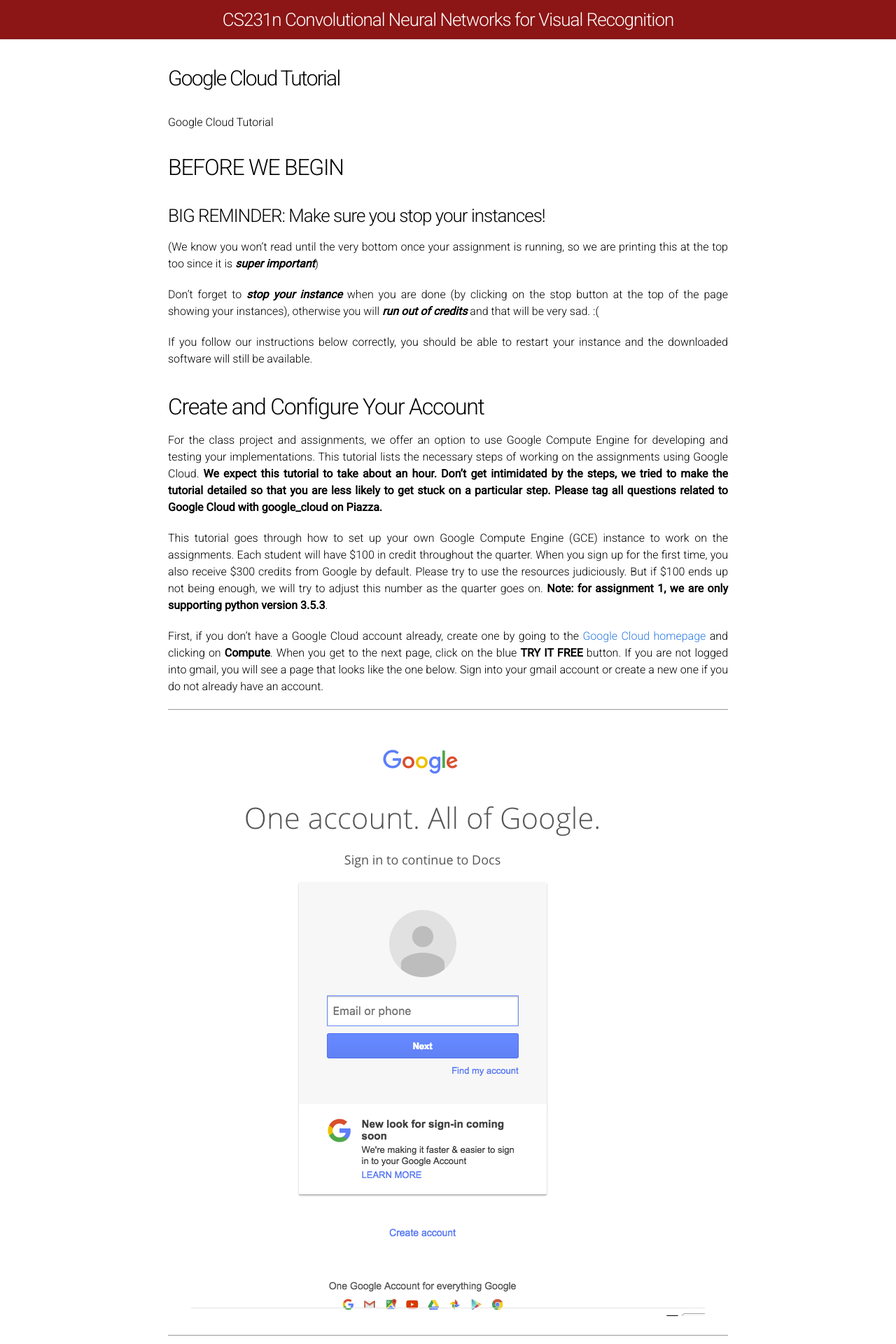
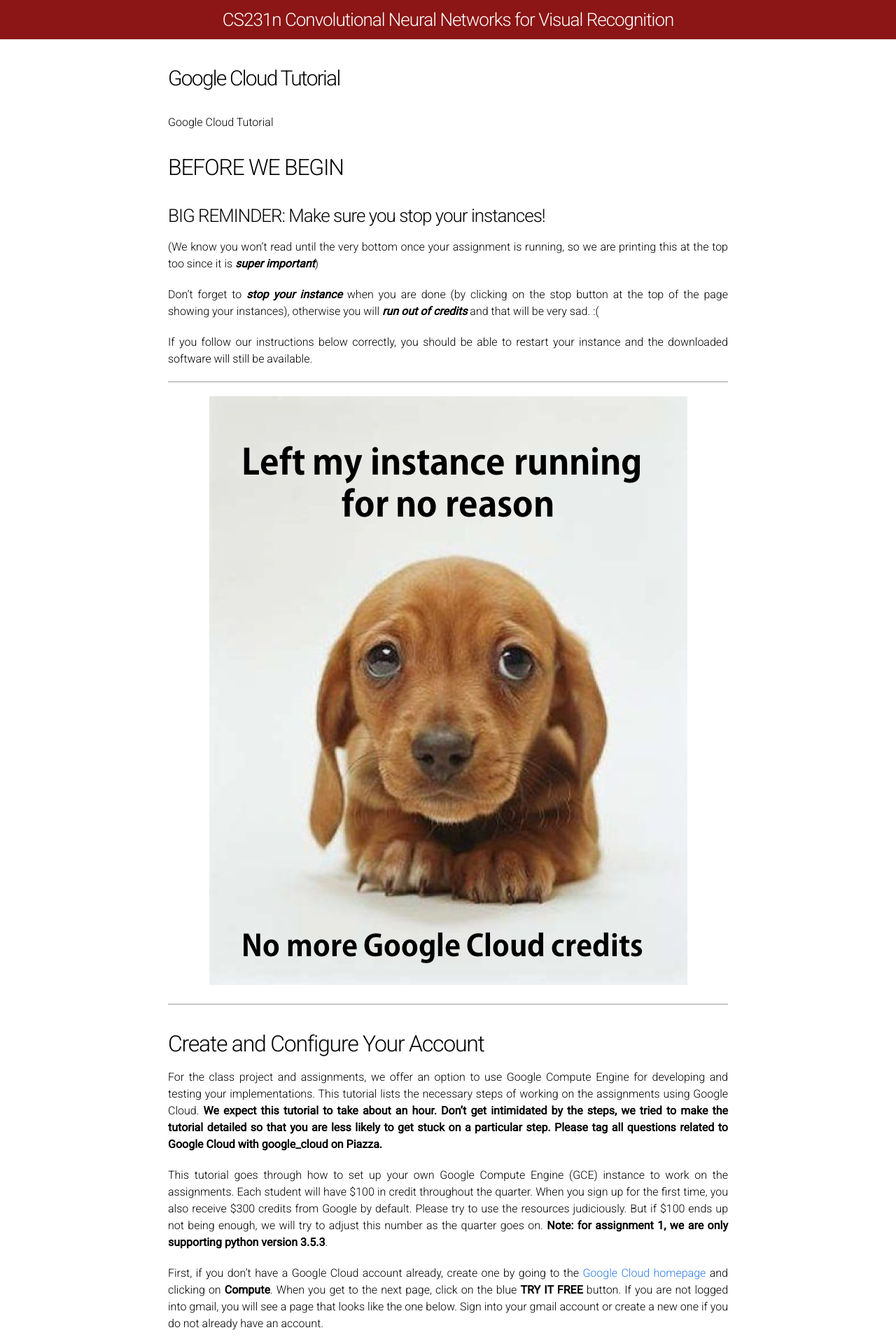
Before and after one commit to cs231n/cs231n.github.io, a Jekyll site: the page built from google_cloud_tutorial.md, in a window 1280 px wide. Shown: the top 1920 px of the page at 70% size. Built offline with Jekyll 4.4.1, drawn with Linux system fonts in a browser that asks for light colours.

Commit message:
puppy is sad (cloud tutorial)
no credits...

```diff
--- a/google_cloud_tutorial.md
+++ b/google_cloud_tutorial.md
@@ -12,6 +12,11 @@
 Don't forget to ***stop your instance*** when you are done (by clicking on the stop button at the top of the page showing your instances), otherwise you will ***run out of credits*** and that will be very sad. :(
 
 If you follow our instructions below correctly, you should be able to restart your instance and the downloaded software will still be available.
+
+<div class='fig figcenter fighighlight'>
+  <img src='/assets/sadpuppy_nocredits.png'>
+</div>
+
 
 ## Create and Configure Your Account ##
 For the class project and assignments, we offer an option to use Google Compute Engine for developing and testing your
```
